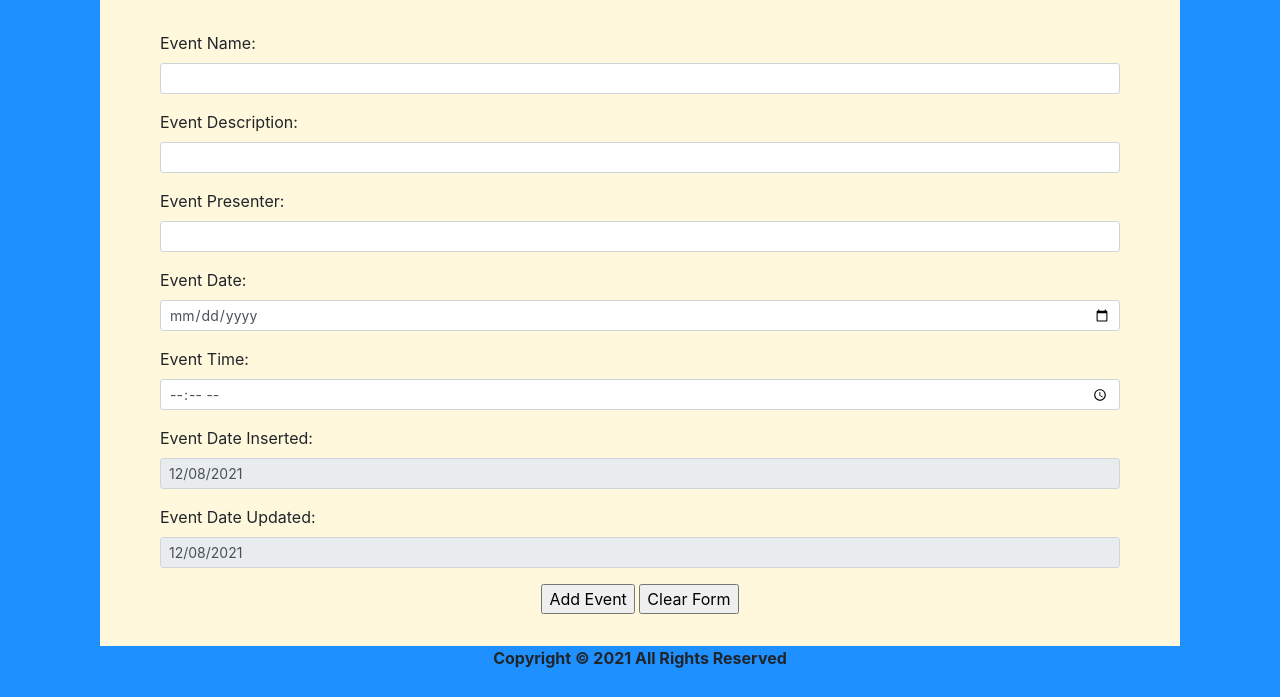
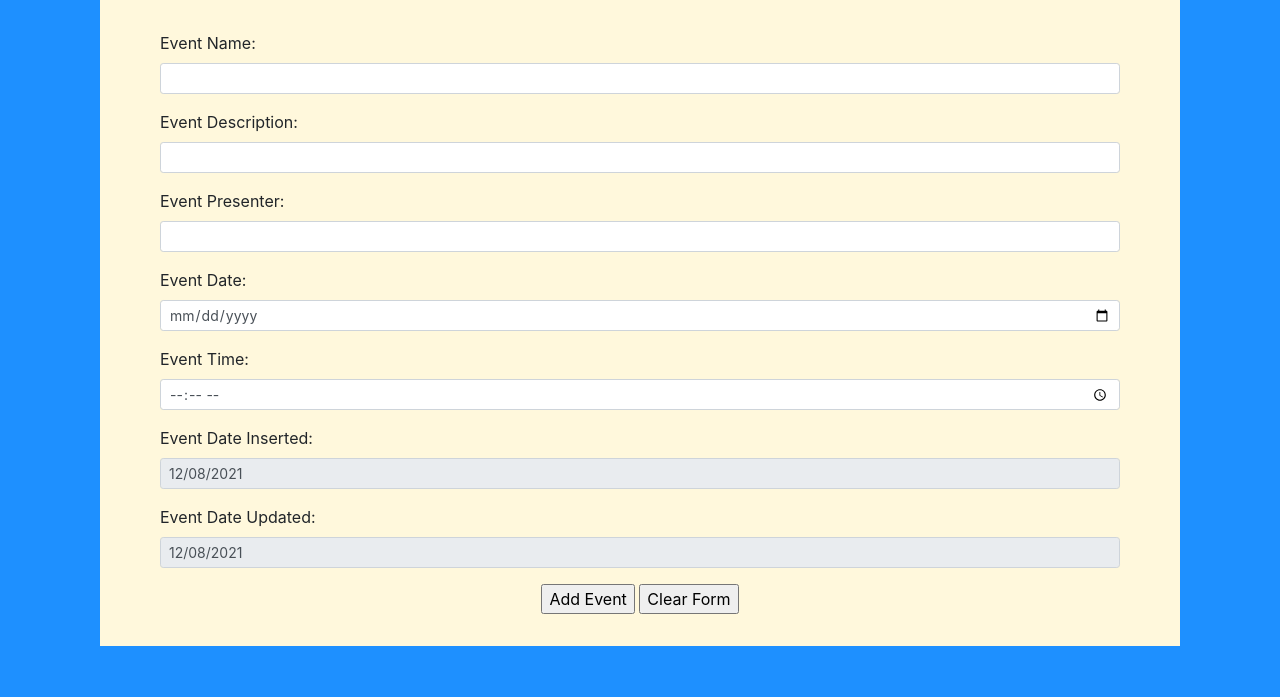
Before and after one commit to treymorris92/wdv341, a PHP site: page /selfPostForm.php in a window 1280 px wide. Shown: the part 103-800 px from the top of the page. Run offline with PHP 8.4, Linux system fonts and the light colour scheme.

Commit message:
Update selfPostForm.php

```diff
--- a/selfPostForm.php
+++ b/selfPostForm.php
@@ -190,11 +190,6 @@
 
         </div>
 
-        <footer class="text-center">
-
-            <p>Copyright &copy; <script> var d = new Date(); document.write (d.getFullYear());</script> All Rights Reserved</p>
-
-        </footer>
 
     </body>
 
```
